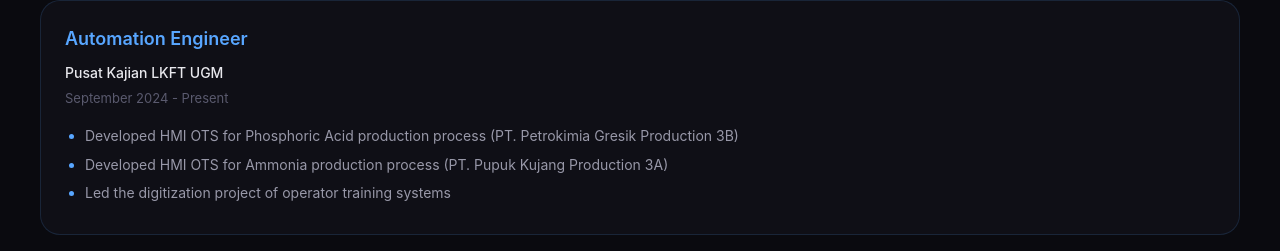
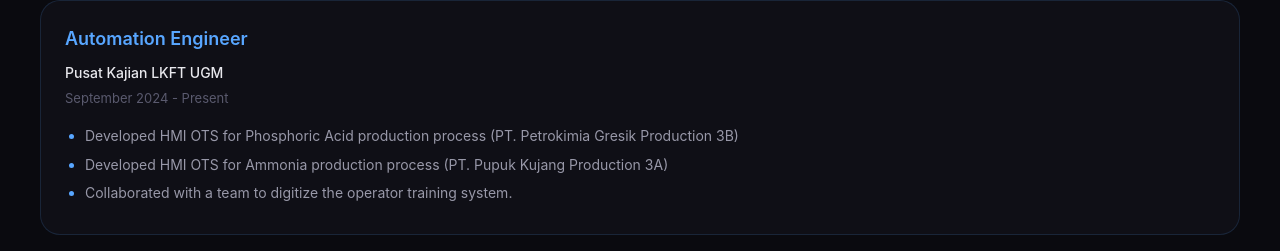
Before and after one commit to NiellMann/Portofolio, a React (Vite) app: page / in a window 1280 px wide. Shown: the part 1341-1592 px from the top of the page. Built offline with nearby package versions, Linux system fonts and the light colour scheme.

Commit message:
Update LKFT

```diff
--- a/src/App.jsx
+++ b/src/App.jsx
@@ -39,7 +39,7 @@ function App() {
       duties: [
         'Developed HMI OTS for Phosphoric Acid production process (PT. Petrokimia Gresik Production 3B)',
         'Developed HMI OTS for Ammonia production process (PT. Pupuk Kujang Production 3A)',
-        'Led the digitization project of operator training systems',
+        'Collaborated with a team to digitize the operator training system.',
       ]
     },
     {
```
Also changed, not shown: 3 other files (tests, documents, lock files or other folders).
